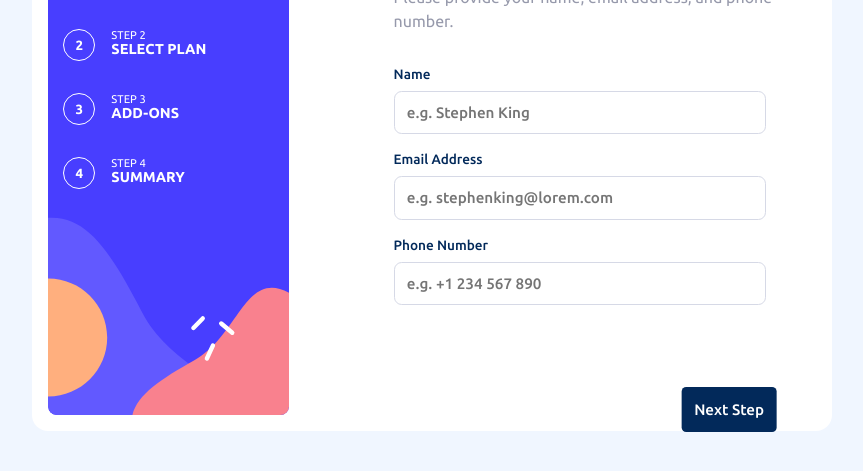
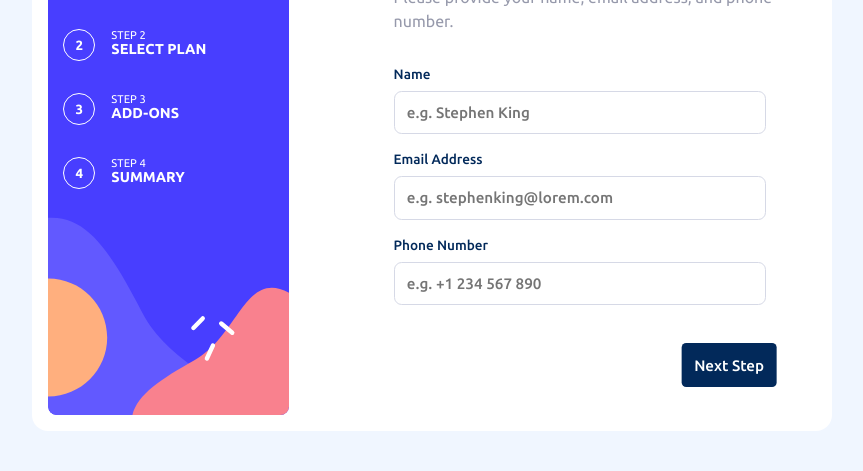
Before and after one commit to Oluwadt/Multi-step-Form, a plain HTML site: page index.html in a window 1280 px wide. Shown: the part 235-706 px from the top of the page, without its empty margins (208-1071 px from the left). Drawn offline with Linux system fonts and the light colour scheme.

Commit message:
footer aliign

```diff
--- a/style.css
+++ b/style.css
@@ -575,10 +575,6 @@ hr {
         margin-bottom: 2rem;
     }
 
-    /* .footer {
-        margin: 0 auto;
-    } */
-
     .input-field {
         margin-top: .5rem;
         margin-bottom: 0;
@@ -625,11 +621,10 @@ hr {
 
     .footer {
         background-color: transparent;
+        width: 33%;
         position: absolute;
-        top: 76%;
         left: 50%;
-        width: 33%;
-        transform: translateX(-15%);
+        transform: translate(-15%, 200px);
     }
 
     .add-on {
```
